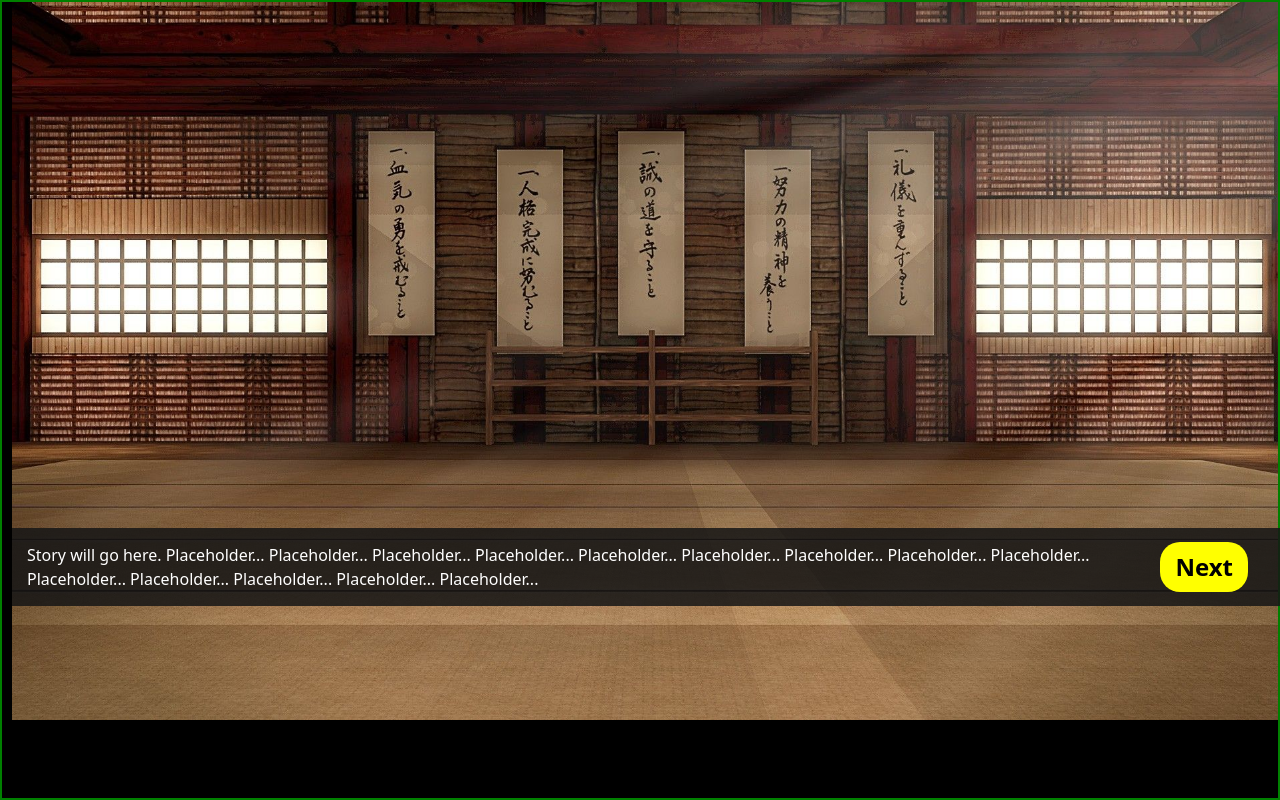
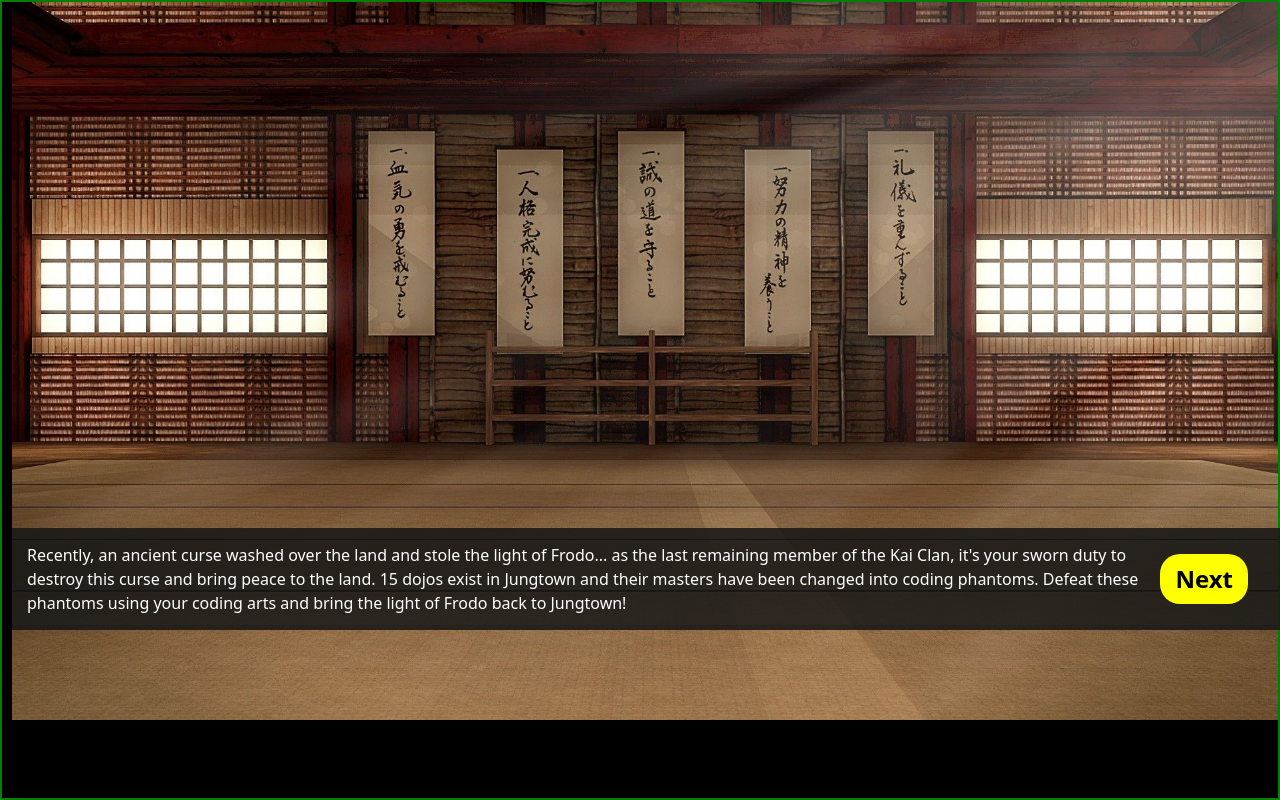
Before and after one commit to mlward639/Coding-Kai, a React (Create React App) app in the folder client/: page /story in a window 1280 px wide. Built offline with nearby package versions, Linux system fonts and the light colour scheme.

Commit message:
trying to push to heroku

```diff
--- a/client/src/components/enemy/enemy.jsx
+++ b/client/src/components/enemy/enemy.jsx
@@ -1,4 +1,4 @@
-import React, {useState} from 'react'
+import React from 'react'
 
 export default function Enemy(props) {
 
--- a/client/src/pages/Storypage.js
+++ b/client/src/pages/Storypage.js
@@ -18,10 +18,7 @@ const Storypage = () => {
         </div>
         <div className="storyDescContainer">
           <p className="storyDescP">
-            Story will go here. Placeholder... Placeholder... Placeholder...
-            Placeholder... Placeholder... Placeholder... Placeholder...
-            Placeholder... Placeholder... Placeholder... Placeholder...
-            Placeholder... Placeholder... Placeholder...
+          Recently, an ancient curse washed over the land and stole the light of Frodo... as the last remaining member of the Kai Clan, it's your sworn duty to destroy this curse and bring peace to the land.  15 dojos exist in Jungtown and their masters have been changed into coding phantoms. Defeat these phantoms using your coding arts and bring the light of Frodo back to Jungtown!
           </p>
           <div className="storyNext">
             <Link to="/game">
```
